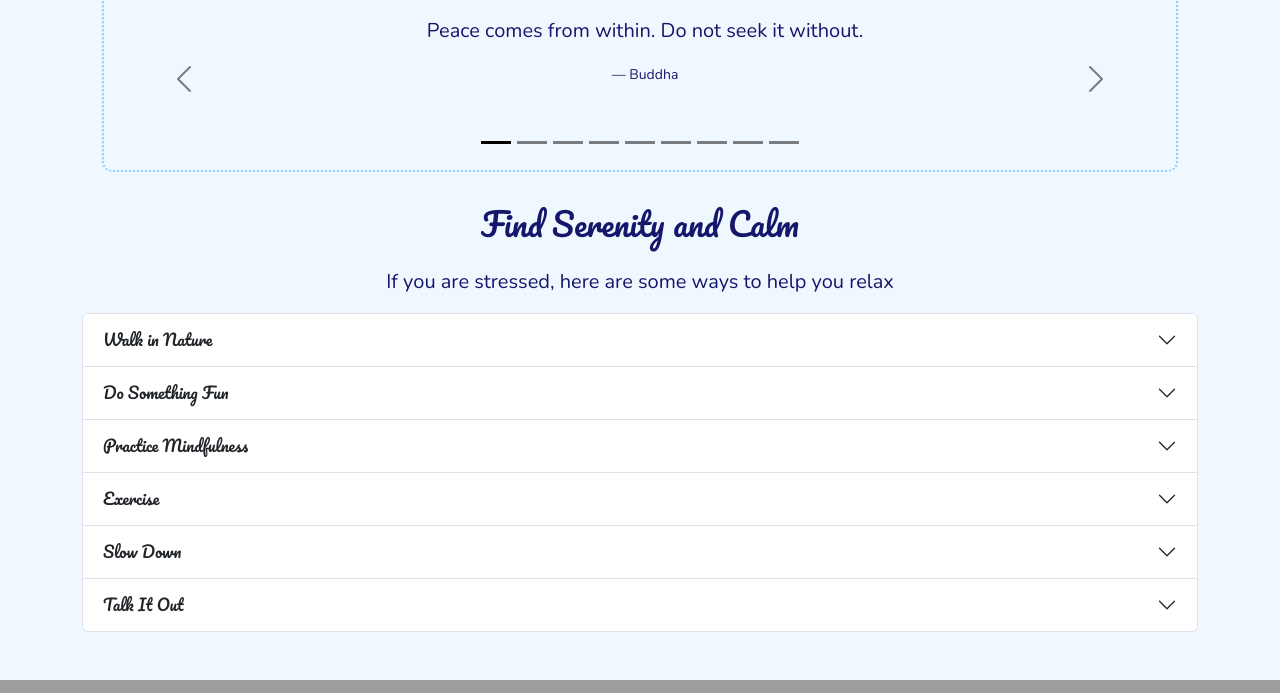
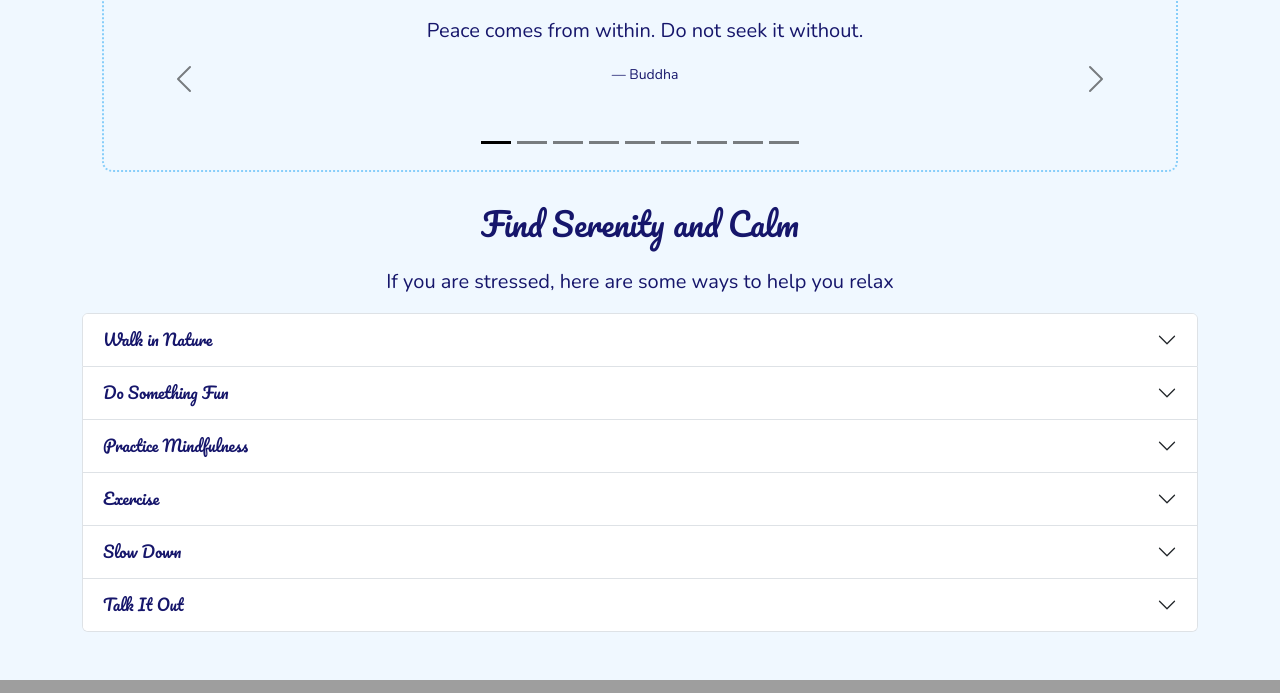
Before and after one commit to daisy21000/cloud-nine, a plain HTML site: page calmzone.html in a window 1280 px wide. Shown: the part 787-1480 px from the top of the page. Drawn offline with nearby package versions, Linux system fonts and the light colour scheme; grey boxes are pictures that could not be loaded.

Commit message:
Change text color in Stress Tips section

```diff
--- a/assets/css/style.css
+++ b/assets/css/style.css
@@ -127,6 +127,11 @@ footer i:hover {
     position: absolute;
 }
 
+/* Calm Zone - Stress Tips Section */
+#stress-tips #tipsAccordian * {
+    color: var(--highlight-color);
+}
+
 /* Media Queries */
 /** Small Screens (576px and up) */
 @media screen and (min-width: 576px) {
```
